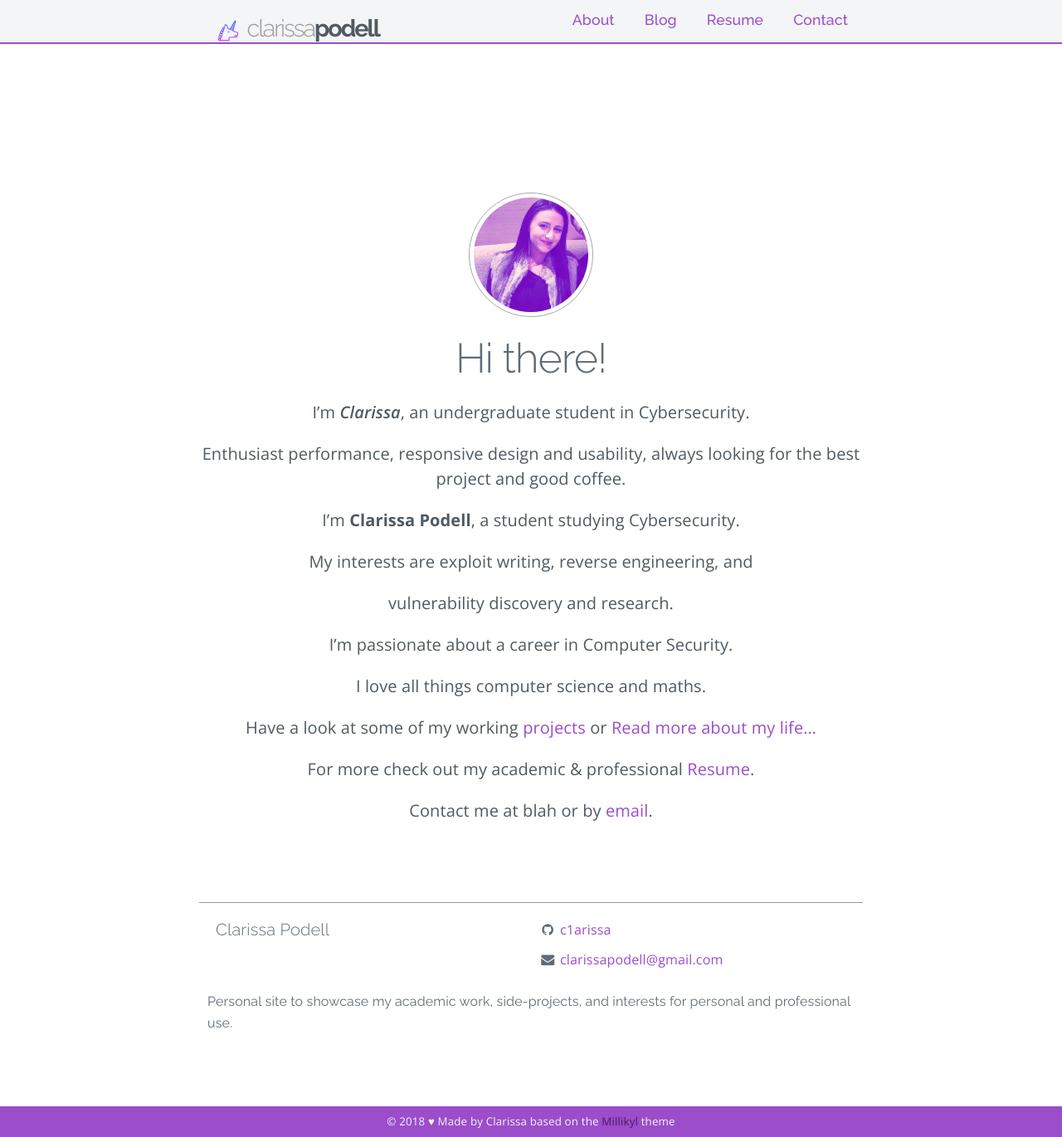
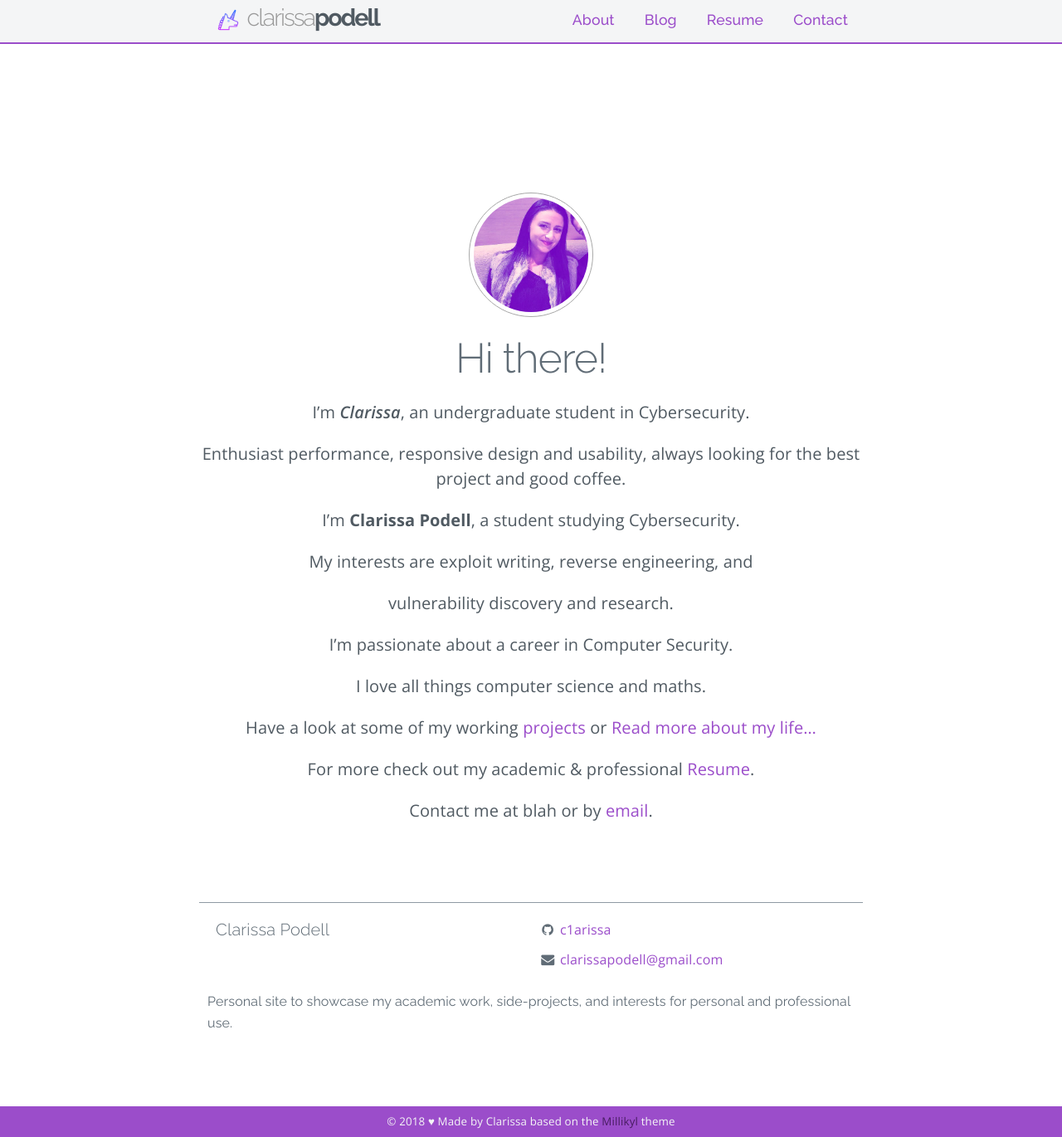
Before and after one commit to c1arissa/c1arissa.github.io, a Jekyll site: the page built from index.md, in a window 1280 px wide and 1370 px high. Shown: the whole window at 83% size. Built offline with Jekyll 4.4.1, drawn with Linux system fonts in a browser that asks for light colours; nearby versions of some CDN libraries; a style sheet for code colours, icons or effects is not loaded.

Commit message:
Update _nav.scss

```diff
--- a/_sass/_nav.scss
+++ b/_sass/_nav.scss
@@ -169,7 +169,7 @@ nav {
   position: absolute;
   padding-left: 20px;
   float: left;
-  line-height: $nav-height;
+  line-height: $nav-height / 2;
   //@extend h4;
   //text-transform: uppercase;
   font-size: 1.8em;
```
